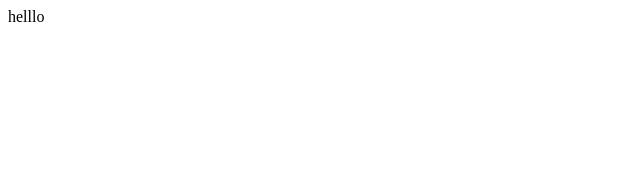
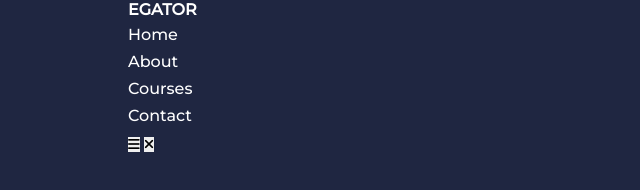
Before and after one commit to gouravlala/Educational-website, a plain HTML site: page index.html in a window 1280 px wide. Shown: the whole page, without its empty margins (0-640 px from the left). Drawn offline with Linux system fonts and the light colour scheme.

Commit message:
done for date-18-11-22)

```diff
--- a/index.html
+++ b/index.html
@@ -1,14 +1,38 @@
 <!DOCTYPE html>
 <html lang="en">
+
 <head>
     <meta charset="UTF-8">
     <meta http-equiv="X-UA-Compatible" content="IE=edge">
     <meta name="viewport" content="width=device-width, initial-scale=1.0">
-    <title>Document</title>
+    <script src="https://kit.fontawesome.com/1bff261df8.js" crossorigin="anonymous"></script>
+    <title>Responsive multiple page project</title>
     <link rel="stylesheet" href="./style/style.css">
     <script src="./script/script.js"></script>
+    <!-- font -->
+    <link rel="preconnect" href="https://fonts.googleapis.com">
+    <link rel="preconnect" href="https://fonts.gstatic.com" crossorigin>
+    <link href="https://fonts.googleapis.com/css2?family=Montserrat:ital,wght@0,200;0,500;1,300&display=swap"
+        rel="stylesheet">
+    <!-- .... -->
 </head>
+
 <body>
-    helllo
+    <nav>
+        <div class="container nav__container">
+            <a href="index.html">
+                <h4>EGATOR</h4>
+            </a>
+            <ul class="nav__menu">
+                <li><a href="index.html">Home</a></li>
+                <li><a href="about.html">About</a></li>
+                <li><a href="courses.html">Courses</a></li>
+                <li><a href="contact.html">Contact</a></li>
+            </ul>
+            <button id="open-menu-btn"><i class="fa-solid fa-bars"></i></button>
+            <button id="close-menu-btn"><i class="fa-solid fa-xmark"></i></button>
+        </div>
+    </nav>
 </body>
+
 </html>
--- a/style/style.css
+++ b/style/style.css
@@ -0,0 +1,103 @@
+* {
+    margin: 0;
+    padding: 0;
+    border: 0;
+    outline: 0;
+    text-decoration: none;
+    list-style: none;
+    box-sizing: border-box;
+}
+
+:root {
+    --color-primary: #6c63ff;
+    --color-success: #00bf8e;
+    --color-warning: #f7c94b;
+    --color-danger: #f75842;
+    --color-danger-variant: Orgba(247, 88, 66, 0.4);
+    --color-white: #fff;
+    --color-light: rgba(255, 255, 255, 0.7);
+    --color-black: #000;
+    --color-bg: #1f2641;
+    --color-bg1: #2e3267;
+    --color-bg2: #424890;
+
+    --container-width-lg: 80%;
+    --container-width-md: 90%;
+    --container-width-sm: 94%;
+    --transition: all 400ms ease;
+}
+
+
+body {
+    font-family: "Montserrat", sans-serif;
+    line-height: 1.7;
+    color: var(--color-white);
+    background: var(--color-bg);
+}
+
+.container {
+    width: var(--container-width-lg);
+    margin: 0 auto;
+}
+section{
+    padding: 6rem;
+}
+section h2{
+    text-align: center;
+    margin-bottom: 4rem;
+}
+
+h1,
+h2,
+h3,
+h4,
+h5{
+    line-height: 1.2;
+}
+h1{
+    line-height: 2.4rem;
+}
+h2{
+    line-height: 2.4rem;
+}
+h3{
+    line-height: 2rem;
+}
+h4{
+    line-height: 1.3rem;
+}
+a{
+    color:var(--color-white);
+}
+
+img{
+    width: 100%;
+    display: block;
+    object-fit:cover ;
+}
+
+.btn{
+    display: inline-block;
+    background-color: var(--color-white);
+    color: var(--color-black);
+    padding: 1rem 2rem;
+    font-weight: 500;
+    border: 1px solid transparent;
+    transition: var(--transition);
+}
+
+.btn:hover{
+    background:transparent ;
+    color: var(--color-white);
+    border-color: var(--color-white);
+}
+.btn-primary{
+    background: var(--color-danger);
+    color: var(--color-white);
+}
+
+/* ...........................Navbar............................ */
+
+nav{
+    bas
+}
```
Also changed, not shown: about.html (added), contact.html (added), courses.html (added).
